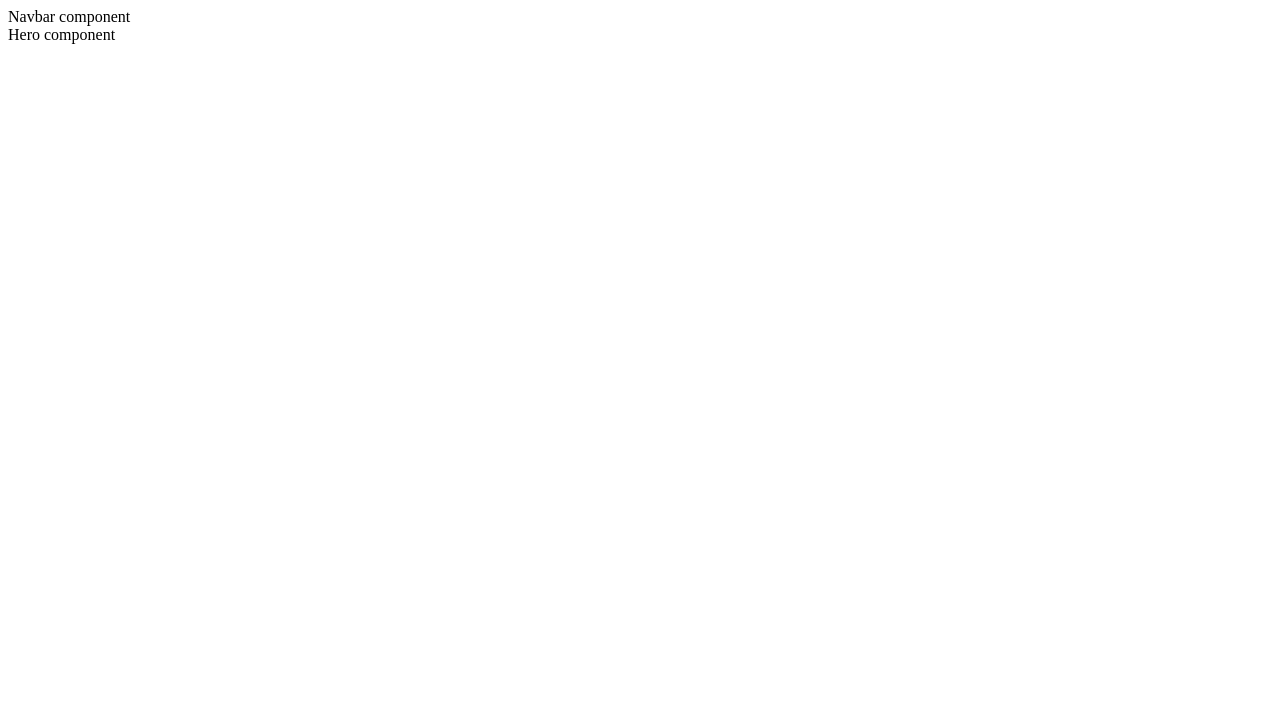
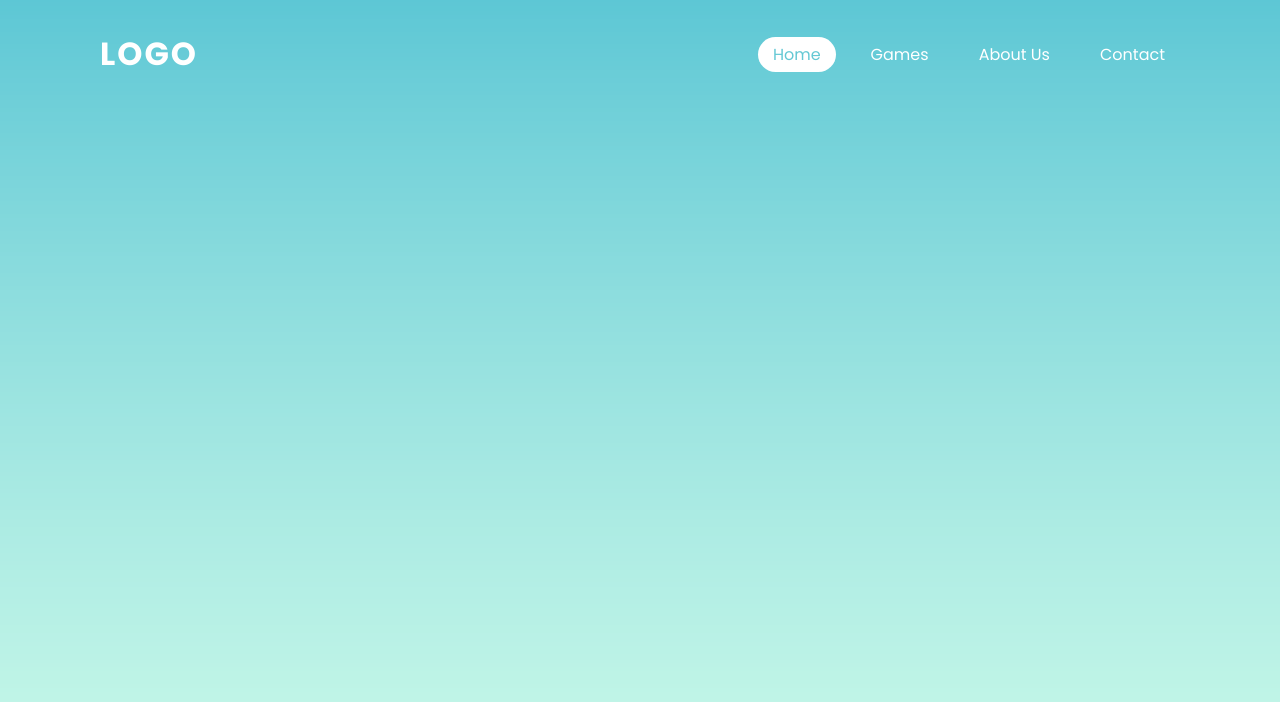
Before and after one commit to vgarmes/game-studio-landing-page, a Gatsby site: page / in a window 1280 px wide. Built offline with nearby package versions, Linux system fonts and the light colour scheme; Gatsby itself is replaced by a stand-in of ours.

Commit message:
added navbar styles

```diff
--- a/src/assets/css/main.css
+++ b/src/assets/css/main.css
@@ -0,0 +1,70 @@
+@import url("https://fonts.googleapis.com/css2?family=Poppins:wght@300;400;500;600;700;800;900&display=swap");
+
+:root {
+  --clr-cyan: rgba(100, 200, 212, 1);
+}
+
+*,
+::after,
+::before {
+  margin: 0;
+  padding: 0;
+  box-sizing: border-box;
+}
+
+body {
+  font-family: "Poppins", sans-serif;
+}
+
+a {
+  text-decoration: none;
+}
+
+ul {
+  list-style: none;
+}
+
+.navbar {
+  position: absolute;
+  top: 0;
+  left: 0;
+  width: 100%;
+  padding: 30px 100px;
+  display: flex;
+  justify-content: space-between;
+  align-items: center;
+}
+
+.navbar .logo {
+  color: #ffff;
+  font-weight: 700;
+  font-size: 2em;
+  text-transform: uppercase;
+  letter-spacing: 2px;
+}
+
+.navbar ul {
+  display: flex;
+  justify-content: center;
+  align-items: center;
+}
+
+.navbar ul li {
+  margin-left: 20px;
+}
+
+.navbar ul li a {
+  padding: 6px 15px;
+  color: #fff;
+  border-radius: 20px;
+}
+
+.navbar ul li a:hover,
+.navbar ul li a.active-button {
+  background: #fff;
+  color: var(--clr-cyan);
+}
+.hero {
+  min-height: 100vh;
+  background-image: url("../images/parallax/layer07_Sky.png");
+}
--- a/src/components/Hero.js
+++ b/src/components/Hero.js
@@ -1,7 +1,8 @@
 import React from "react"
+import { StaticImage } from "gatsby-plugin-image"
 
 const Hero = () => {
-  return <div>Hero component</div>
+  return <header className="hero"></header>
 }
 
 export default Hero
--- a/src/components/Navbar.js
+++ b/src/components/Navbar.js
@@ -1,7 +1,29 @@
 import React from "react"
 
 const Navbar = () => {
-  return <div>Navbar component</div>
+  return (
+    <nav className="navbar">
+      <a href="#" class="logo">
+        Logo
+      </a>
+      <ul>
+        <li>
+          <a href="#" class="active-button">
+            Home
+          </a>
+        </li>
+        <li>
+          <a href="#">Games</a>
+        </li>
+        <li>
+          <a href="#">About Us</a>
+        </li>
+        <li>
+          <a href="#">Contact</a>
+        </li>
+      </ul>
+    </nav>
+  )
 }
 
 export default Navbar
```
